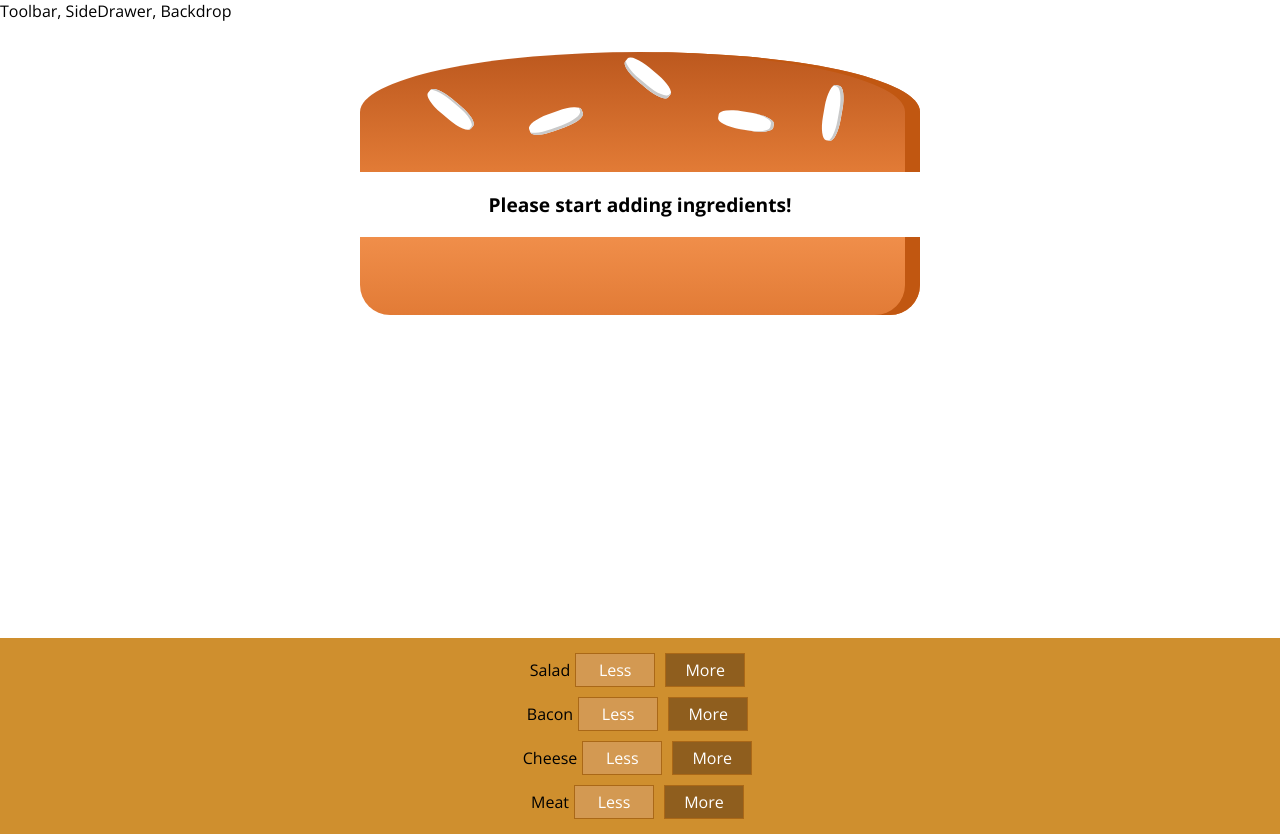
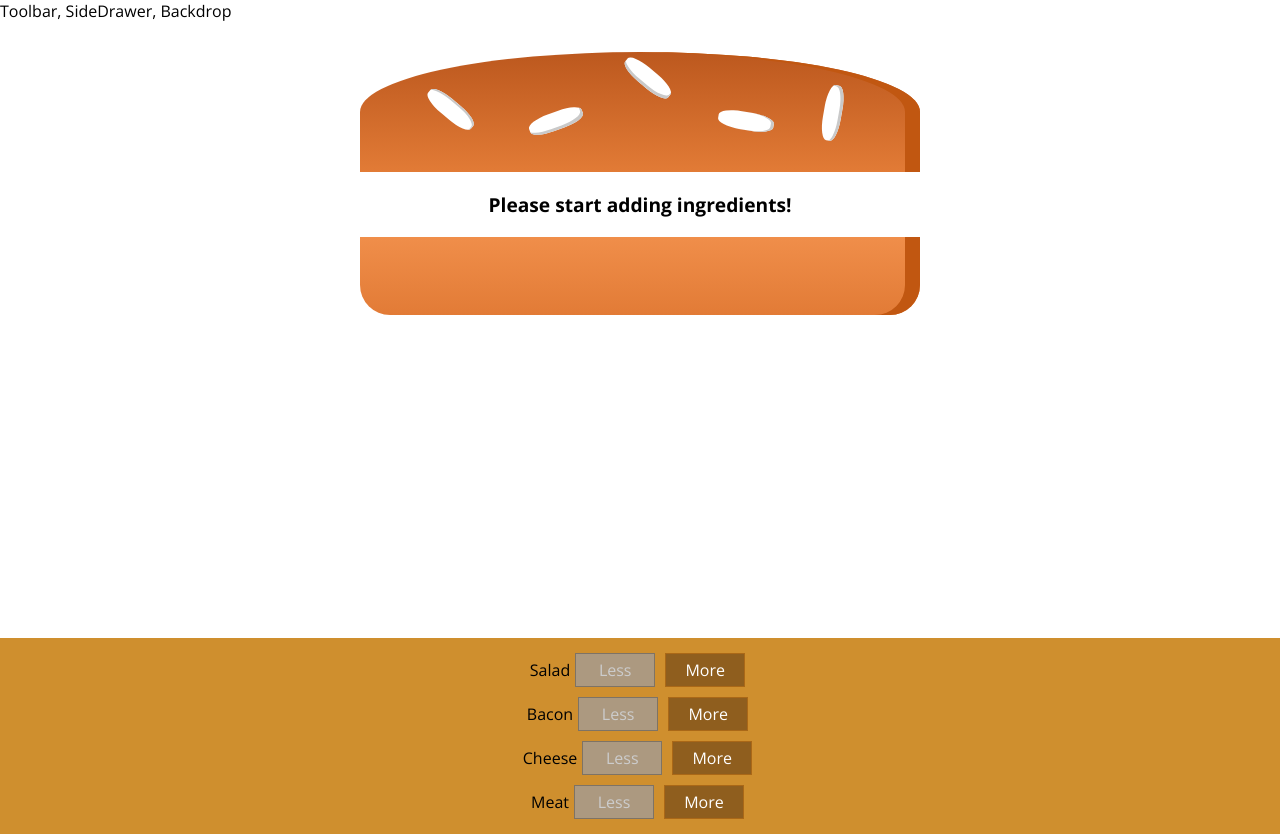
Before and after one commit to SylarAtomic/react-complete-guide-burger-builder, a React app: page / in a window 1280 px wide. Built offline with nearby package versions, Linux system fonts and the light colour scheme.

Commit message:
Completed Lesson 164 - Removing Ingredients Safely
Lesson 164 completed
+ Implemented the remove ingredients with a check to not remove if at 0
+ Disabled button when number of ingredients are 0

```diff
--- a/src/components/Burger/BuildControls/BuildControl/BuildControl.js
+++ b/src/components/Burger/BuildControls/BuildControl/BuildControl.js
@@ -6,7 +6,13 @@
   return (
     <div className={classes.BuildControl}>
       <div className={classes.label}>{props.label}</div>
-      <button className={classes.Less}>Less</button>
+      <button
+        className={classes.Less}
+        onClick={props.removed}
+        disabled={props.disabled}
+      >
+        Less
+      </button>
       <button className={classes.More} onClick={props.added}>
         More
       </button>
--- a/src/components/Burger/BuildControls/BuildControls.js
+++ b/src/components/Burger/BuildControls/BuildControls.js
@@ -17,6 +17,8 @@
         key={ctrl.label}
         label={ctrl.label}
         added={() => props.ingredientAdded(ctrl.type)}
+        removed={() => props.ingredientRemoved(ctrl.type)}
+        disabled={props.disabled[ctrl.type]}
       />
     ))}
   </div>
--- a/src/containers/BurgerBuilder/BurgerBuilder.js
+++ b/src/containers/BurgerBuilder/BurgerBuilder.js
@@ -51,13 +51,40 @@
     this.updatePurchaseState(updatedIngredients);
   };
 
-  removeIngredientHandler = type => {};
+  removeIngredientHandler = type => {
+    const oldCount = this.state.ingredients[type];
+    if (oldCount <= 0) {
+      return;
+    }
+    const updatedCount = oldCount - 1;
+    const updatedIngredients = {
+      ...this.state.ingredients
+    };
+    updatedIngredients[type] = updatedCount;
+    const priceDeduction = INGREDIENT_PRICES[type];
+    const oldPrice = this.state.totalPrice;
+    const newPrice = oldPrice - priceDeduction;
+    this.setState({ totalPrice: newPrice, ingredients: updatedIngredients });
+    this.updatePurchaseState(updatedIngredients);
+  };
 
   render() {
+    const disableInfo = {
+      ...this.state.ingredients
+    };
+
+    for (let key in disableInfo) {
+      disableInfo[key] = disableInfo[key] <= 0;
+    }
+    // {salad: true, meat: false, ...}
     return (
       <Aux>
         <Burger ingredients={this.state.ingredients} />
-        <BuildControls ingredientAdded={this.addIngredientHandler} />
+        <BuildControls
+          ingredientAdded={this.addIngredientHandler}
+          ingredientRemoved={this.removeIngredientHandler}
+          disabled={disableInfo}
+        />
       </Aux>
     );
   }
```
